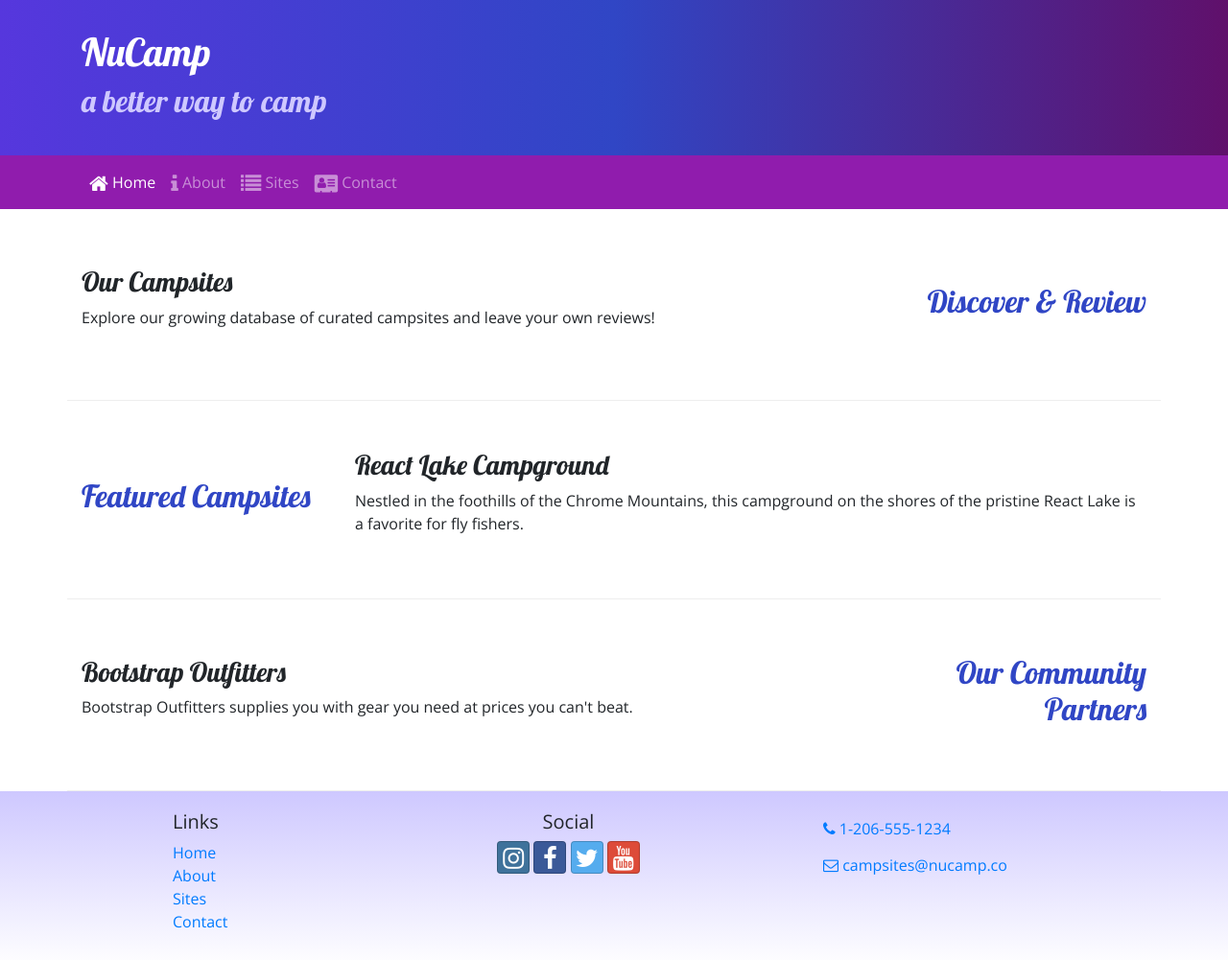
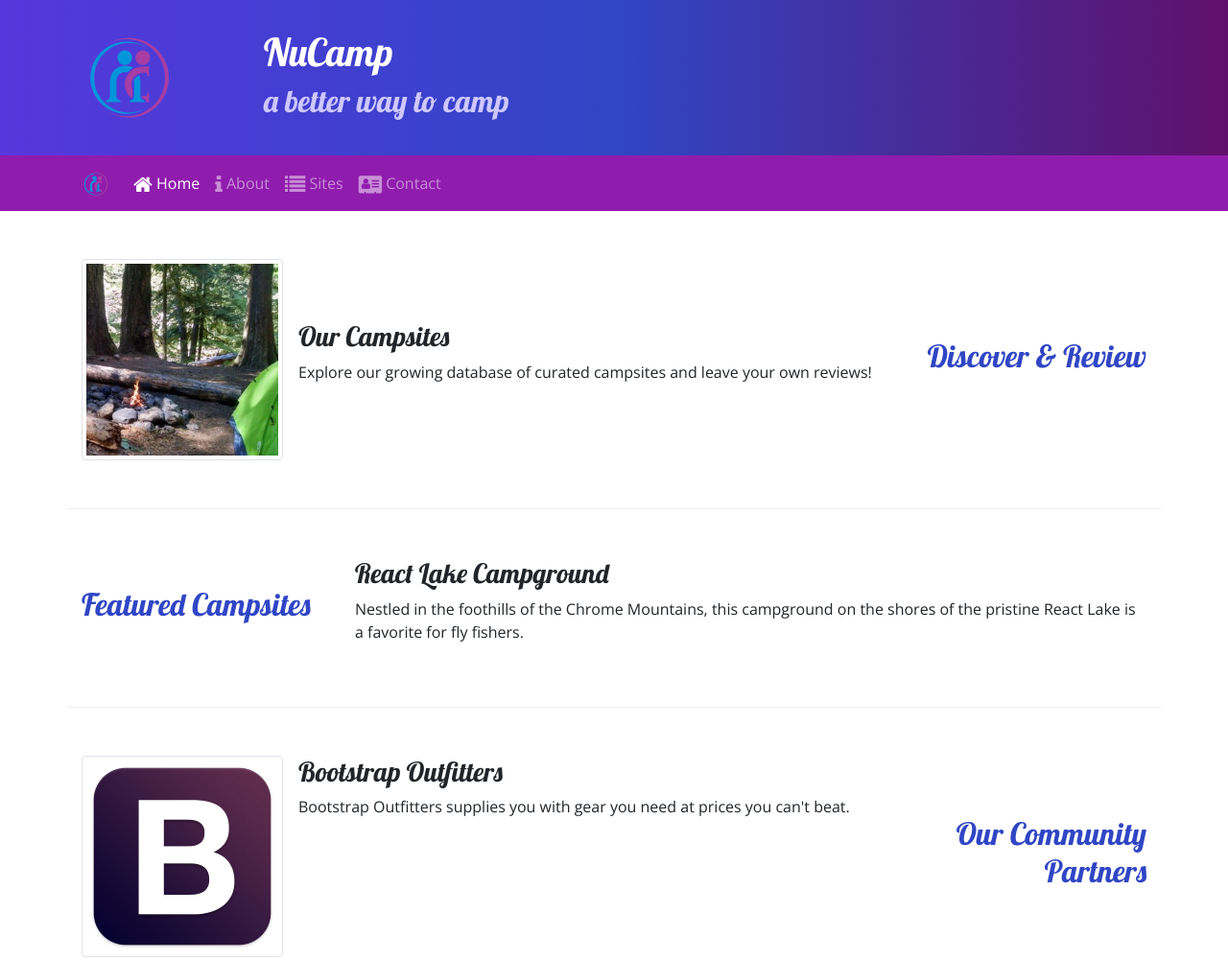
Before and after one commit to AlenaSG/NuCampSite, a website: page index.html in a window 1280 px wide. Shown: the top 1001 px of the page at 96% size. Drawn offline with nearby package versions, Linux system fonts and the light colour scheme.

Commit message:
Add images and media objects to index.html

```diff
--- a/index.html
+++ b/index.html
@@ -19,10 +19,12 @@
 </head>
 
 <body>
-
     <header class="jumbotron jumbotron-fluid">
         <div class="container">
             <div class="row">
+                <div class="col-4 col-sm-3 col-md-2 align-self-center">
+                    <img src="img/logo.png" alt="" class="img-fluid">
+                </div>
               <div class="col">
                   <h1>NuCamp</h1>
                   <h2>a better way to camp</h2>
@@ -33,7 +35,8 @@
 
     <nav class="navbar navbar-expand-sm navbar-dark sticky-top">
         <div class="container">
-            <button class="navbar-toggler ml-auto" type="button" data-toggle="collapse" data-target="#nucampNavbar"><span class="navbar-toggler-icon"></span></button>
+            <a class="navbar-brand" href="#"><img src="img/logo.png" height="30" width="30" /></a>
+            <button class="navbar-toggler" type="button" data-toggle="collapse" data-target="#nucampNavbar"><span class="navbar-toggler-icon"></span></button>
             <div class="collapse navbar-collapse" id="nucampNavbar">
                 <ul class="navbar-nav">
                     <li class="nav-item active"><a class="nav-link" href="#"><i class="fa fa-home fa-lg"></i> Home</a></li>
@@ -51,8 +54,13 @@
                 <h2 class="text-sm-right">Discover & Review</h2>
             </div>
             <div class="col">
-                <h3>Our Campsites</h3>
-                <p class="d-none d-sm-block">Explore our growing database of curated campsites and leave your own reviews!</p>
+                <div class="media">
+                    <img class="d-flex mr-3 img-thumbnail" src="img/breadcrumb-trail-thumb.jpg" alt="Breadcrumb Trail Thumbnail" />
+                    <div class="media-body align-self-center">
+                        <h3>Our Campsites</h3>
+                        <p class="d-none d-sm-block">Explore our growing database of curated campsites and leave your own reviews!</p>
+                    </div>
+                </div>
             </div>
         </div>
     </div>
@@ -75,8 +83,13 @@
                 <h2 class="text-sm-right">Our Community Partners</h2>
             </div>
             <div class="col">
-                <h3>Bootstrap Outfitters</h3>
-                <p class="d-none d-sm-block">Bootstrap Outfitters supplies you with gear you need at prices you can't beat.</p>
+                <div class="media">
+                    <img src="img/bootstrap-thumb.png" alt="Bootstrap Outfitters" class="d-flex mr-3 img-thumbnail" />
+                    <div class="media-body align-celf-center">
+                        <h3>Bootstrap Outfitters</h3>
+                        <p class="d-none d-sm-block">Bootstrap Outfitters supplies you with gear you need at prices you can't beat.</p>
+                    </div>
+                </div>
             </div>
         </div>
     </div>
```
Also changed, not shown: aboutus.html (+5 -2 lines), contactus.html (+5 -3 lines), img/bootstrap-thumb.png (added), img/breadcrumb-trail-thumb.jpg (added), img/breadcrumb-trail.jpg (added), img/chrome-river-thumb.jpg (added), img/chrome-river.jpg (added), img/logo.png (added), img/react-lake-thumb.jpg (added), img/react-lake.jpg (added).
